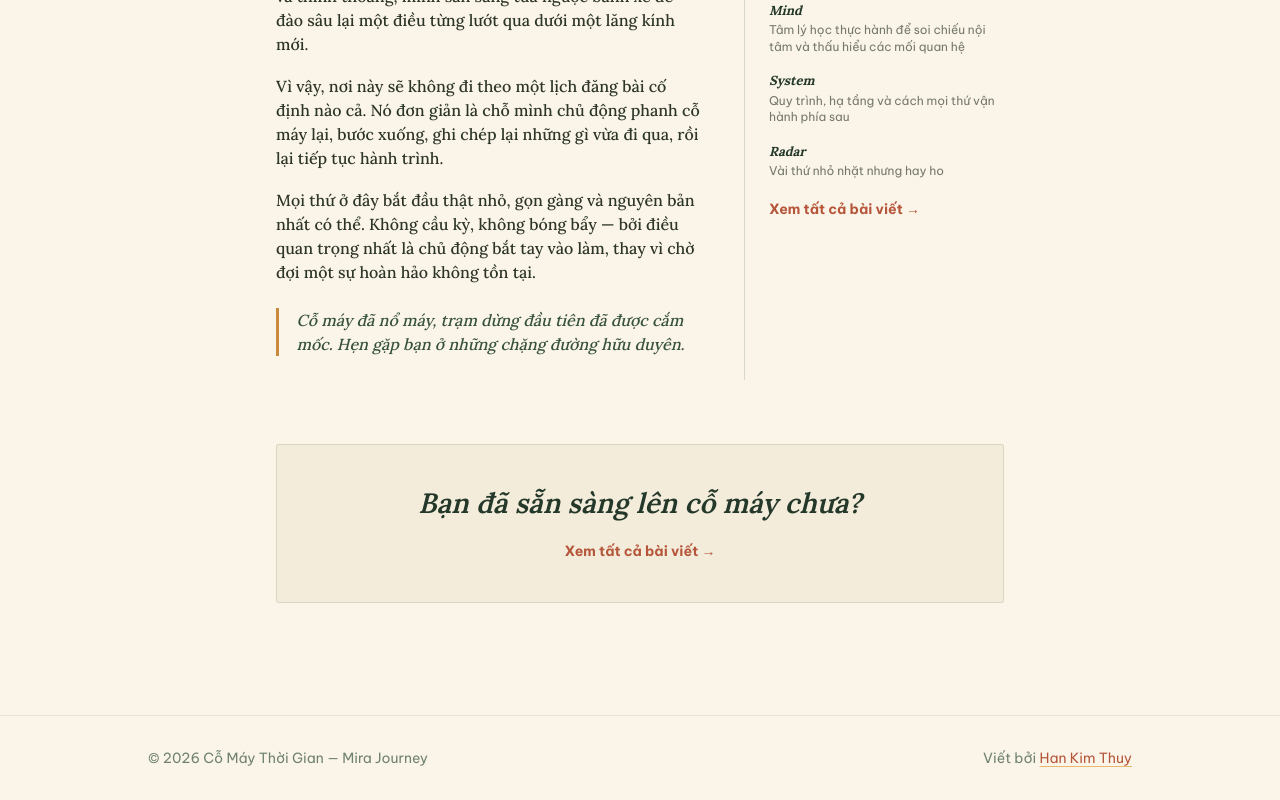
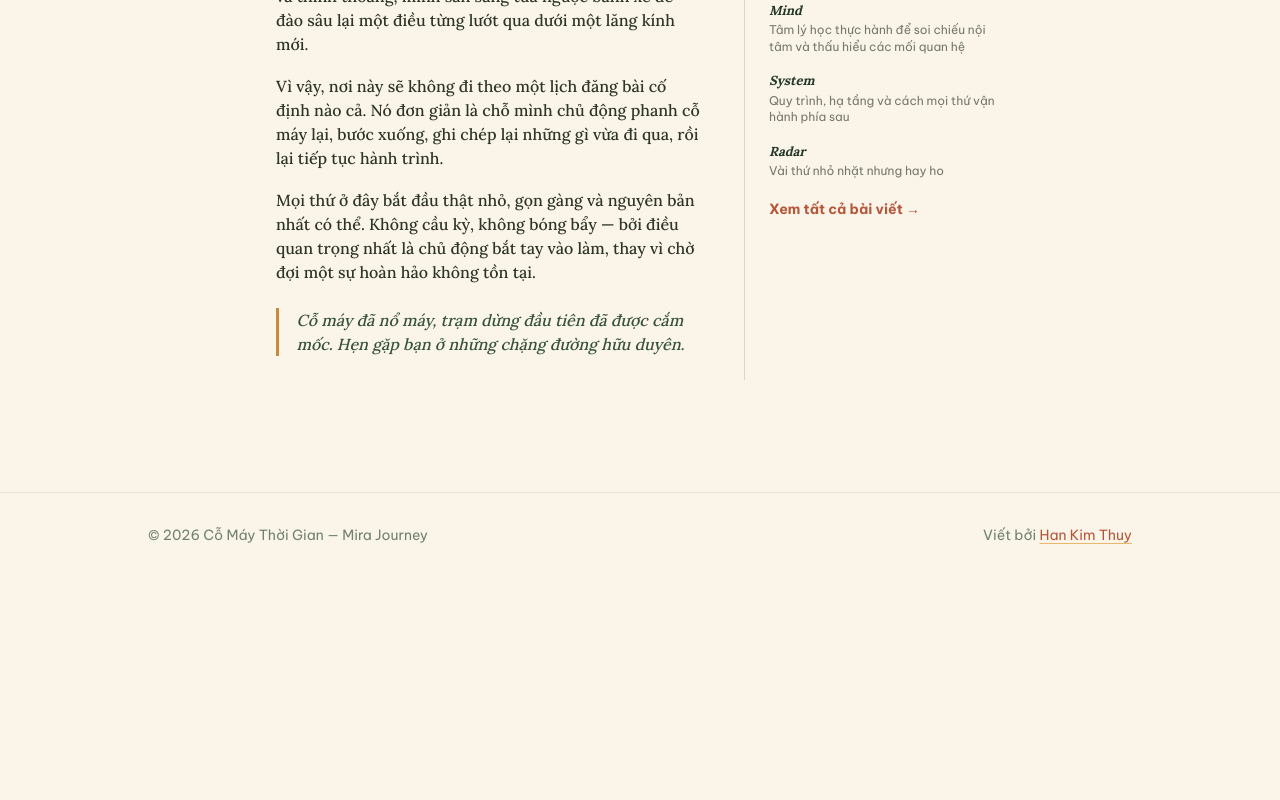
Before and after one commit to hankimthuy/mira-journey, a Next.js app: page /about in a window 1280 px wide. Shown: the part 720-1520 px from the top of the page. After the commit the page ends 1297 px from the top, so only its background shows below. Built offline with nearby package versions, Linux system fonts and the light colour scheme.

Commit message:
Remove the call-to-action section from AboutPage component

```diff
--- a/app/about/page.tsx
+++ b/app/about/page.tsx
@@ -100,18 +100,6 @@ export default function AboutPage() {
           </Link>
         </div>
       </div>
-
-      <section className="mt-16 rounded-[3px] border border-forest/15 bg-paper px-8 py-10 text-center">
-        <p className="font-serif italic text-2xl sm:text-[28px] font-semibold text-forest-deep mb-4">
-          Bạn đã sẵn sàng lên cỗ máy chưa?
-        </p>
-        <Link
-          href="/blog"
-          className="inline-block text-sm text-terracotta font-bold hover:underline"
-        >
-          Xem tất cả bài viết →
-        </Link>
-      </section>
     </div>
   );
 }
```
